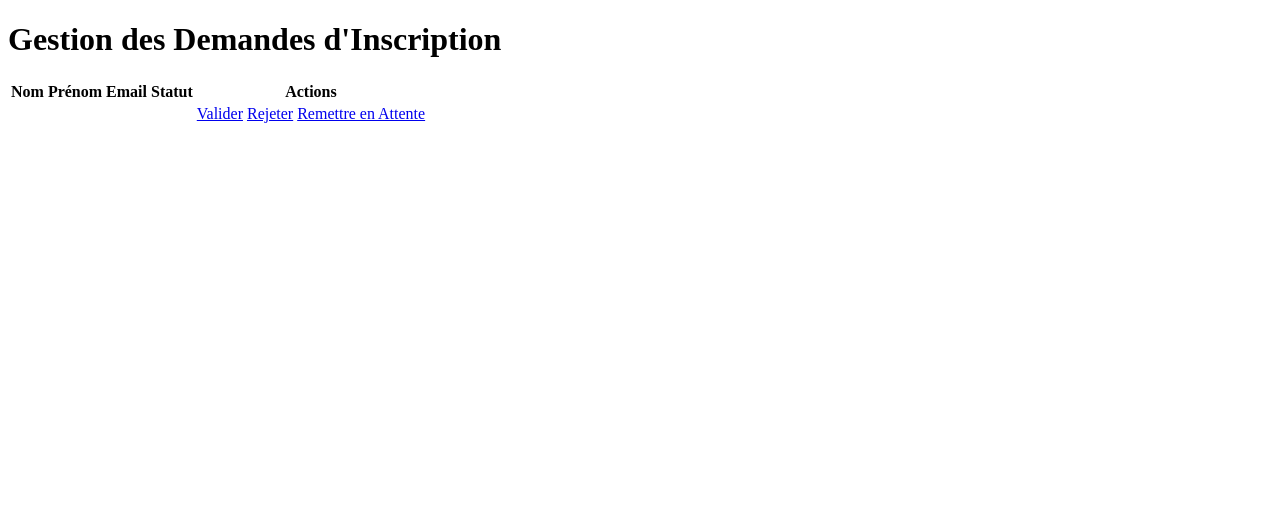
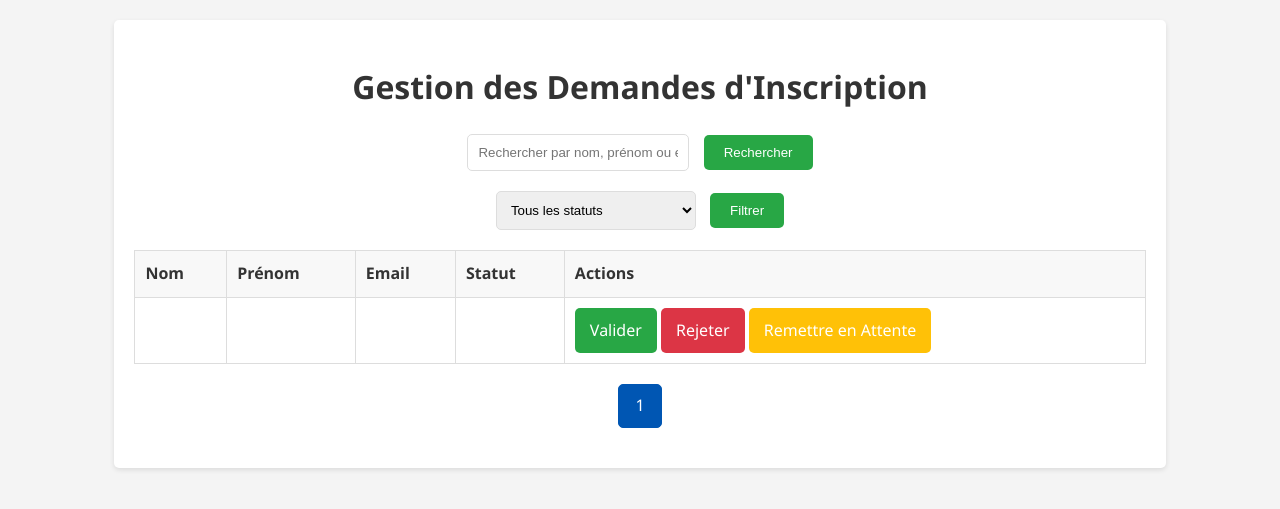
Before and after one commit to ShHaWkK/Temps_Donne, a PHP site: page /demandes_inscription.php in a window 1280 px wide. Shown: the top 509 px of the page. Run offline with PHP 8.4, Linux system fonts and the light colour scheme; the visitor is signed in with stand-in values (Sample User, id 1); tables that the repository leaves empty or names only in its code hold one stand-in row (values such as "Sample post"); data that the repository does not hold is empty.

Commit message:
ADD form search filtre, style and demande

```diff
--- a/site/admin/demandes_inscription.php
+++ b/site/admin/demandes_inscription.php
@@ -104,11 +104,142 @@ $demandes = $stmt->fetchAll();
 <head>
     <meta charset="UTF-8">
     <title>Gestion des Demandes d'Inscription</title>
-    <!-- Inclure les fichiers de style ici -->
+<style>
+
+    body {
+        font-family: 'Segoe UI', Tahoma, Geneva, Verdana, sans-serif;
+        background-color: #f4f4f4;
+        color: #333;
+        line-height: 1.6;
+    }
+
+    .container {
+        width: 80%;
+        margin: 20px auto;
+        padding: 20px;
+        background-color: #fff;
+        border-radius: 5px;
+        box-shadow: 0 2px 5px rgba(0, 0, 0, 0.1);
+    }
+
+    h1 {
+        text-align: center;
+        color: #333;
+    }
+
+    .table {
+        width: 100%;
+        border-collapse: collapse;
+        margin-top: 20px;
+        background-color: #fff;
+    }
+
+    .table th, .table td {
+        padding: 10px;
+        border: 1px solid #ddd;
+        text-align: left;
+    }
+
+    .table th {
+        background-color: #f8f8f8;
+        color: #333;
+    }
+
+    .btn {
+        display: inline-block;
+        padding: 10px 15px;
+        border: none;
+        background-color: #007bff;
+        color: #fff;
+        text-decoration: none;
+        border-radius: 5px;
+        cursor: pointer;
+    }
+
+    .btn-success {
+        background-color: #28a745;
+    }
+
+    .btn-danger {
+        background-color: #dc3545;
+    }
+
+    .btn-warning {
+        background-color: #ffc107;
+    }
+
+    .pagination {
+        display: flex;
+        justify-content: center;
+        padding: 20px 0;
+    }
+
+    .pagination a {
+        padding: 8px 16px;
+        margin: 0 5px;
+        background-color: #007bff;
+        color: #fff;
+        text-decoration: none;
+        border-radius: 5px;
+    }
+
+    .pagination a.active {
+        background-color: #0056b3;
+        color: #fff;
+        border: 1px solid #0056b3;
+    }
+
+    .form-group {
+        margin-bottom: 20px;
+        text-align: center;
+    }
+
+    .form-group input[type="text"], .form-group select {
+        padding: 10px;
+        width: 200px;
+        border: 1px solid #ddd;
+        border-radius: 5px;
+        margin-right: 10px;
+    }
+
+    .form-group button {
+        padding: 10px 20px;
+        border: none;
+        background-color: #28a745;
+        color: #fff;
+        border-radius: 5px;
+        cursor: pointer;
+    }
+
+    .form-group button:hover {
+        background-color: #218838;
+    }
+</style>
 </head>
 <body>
     <div class="container">
         <h1>Gestion des Demandes d'Inscription</h1>
+
+       <!-- Formulaire de recherche et filtrage -->
+        <form action="" method="get">
+            <div class="form-group">
+                <input type="text" name="search" value="<?php echo $search; ?>" placeholder="Rechercher par nom, prénom ou email">
+                <button type="submit">Rechercher</button>
+            </div>
+            <div class="form-group">
+                <select name="filter">
+                    <option value="">Tous les statuts</option>
+                    <option value="En attente" <?php echo $filter == 'En attente' ? 'selected' : ''; ?>>En attente</option>
+                    <option value="Validé" <?php echo $filter == 'Validé' ? 'selected' : ''; ?>>Validé</option>
+                    <option value="Rejeté" <?php echo $filter == 'Rejeté' ? 'selected' : ''; ?>>Rejeté</option>
+                </select>
+                <button type="submit">Filtrer</button>
+            </div>
+        </form>
+
+
+
+        <!-- Tableau des demandes -->
         <table class="table">
             <thead>
                 <tr>
@@ -127,14 +258,21 @@ $demandes = $stmt->fetchAll();
                         <td><?php echo htmlspecialchars($demande['Email']); ?></td>
                         <td><?php echo htmlspecialchars($demande['Statut_Validation']); ?></td>
                         <td>
-                            <a href="?action=valider&id=<?php echo $demande['ID_Utilisateur']; ?>" class="btn btn-success">Valider</a>
-                            <a href="?action=rejeter&id=<?php echo $demande['ID_Utilisateur']; ?>" class="btn btn-danger">Rejeter</a>
-                            <a href="?action=attente&id=<?php echo $demande['ID_Utilisateur']; ?>" class="btn btn-warning">Remettre en Attente</a>
+                            <a href="?action=valider&id=<?php echo $demande['ID_Utilisateur']; ?>&page=<?php echo $page; ?>" class="btn btn-success" onclick="return confirm('Valider cette demande ?');">Valider</a>
+                            <a href="?action=rejeter&id=<?php echo $demande['ID_Utilisateur']; ?>&page=<?php echo $page; ?>" class="btn btn-danger" onclick="return confirm('Rejeter cette demande ?');">Rejeter</a>
+                            <a href="?action=attente&id=<?php echo $demande['ID_Utilisateur']; ?>&page=<?php echo $page; ?>" class="btn btn-warning">Remettre en Attente</a>
                         </td>
                     </tr>
                 <?php endforeach; ?>
             </tbody>
         </table>
+
+        <!-- Pagination -->
+        <div class="pagination">
+            <?php for ($i = 1; $i <= $totalPages; $i++): ?>
+                <a href="?page=<?php echo $i; ?>&search=<?php echo $search; ?>&filter=<?php echo $filter; ?>" class="page-link <?php echo $page == $i ? 'active' : ''; ?>"><?php echo $i; ?></a>
+            <?php endfor; ?>
+        </div>
     </div>
 </body>
 </html>
```
